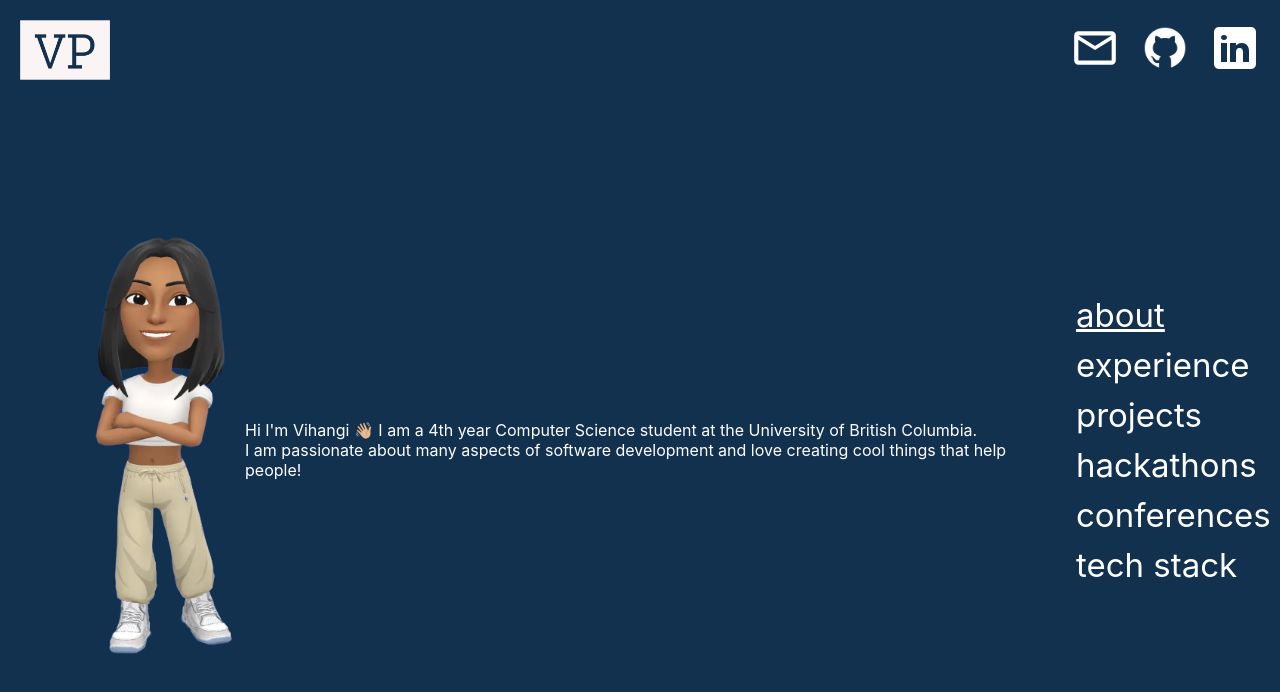
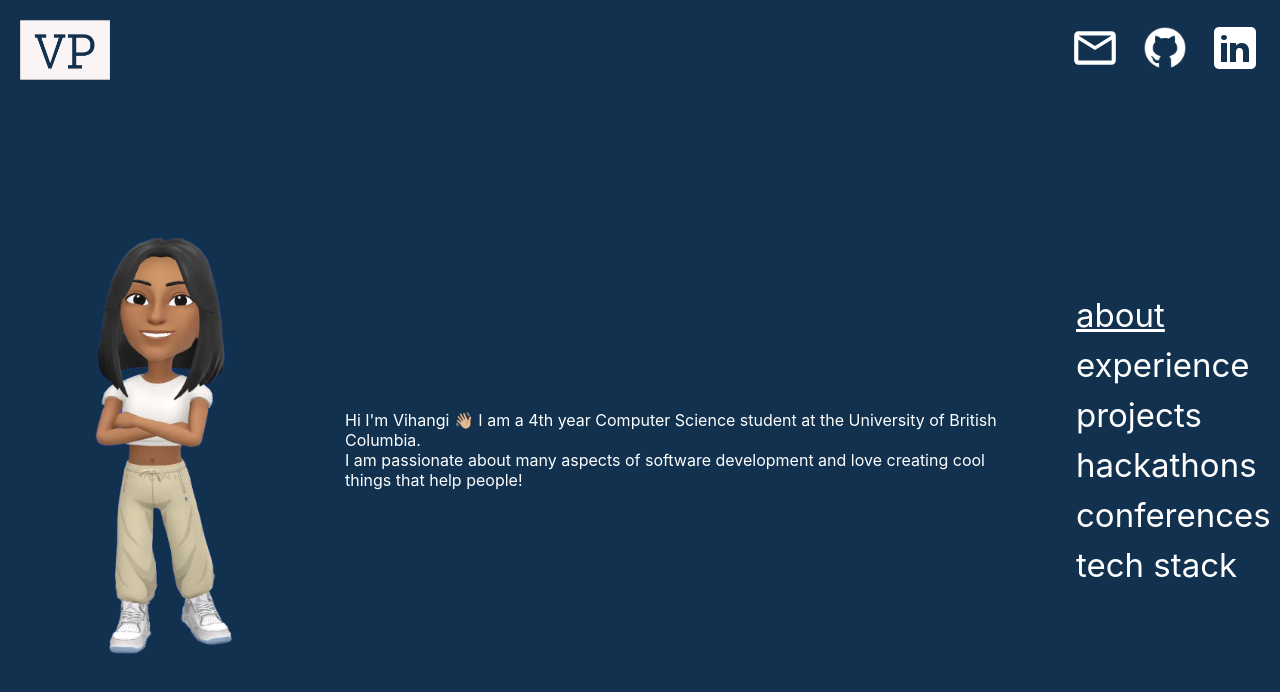
Before and after one commit to Vihangip/portfolio, a React (Create React App) app: page / in a window 1280 px wide. Shown: the top 692 px of the page. Built offline with nearby package versions, Linux system fonts and the light colour scheme.

Commit message:
added style changes

```diff
--- a/src/App.css
+++ b/src/App.css
@@ -76,7 +76,8 @@
   flex-direction: row;
   justify-content: center;
   align-items: center;
-  justify-content: space-between;
+  gap: 100px;
+
 }
 
 .bitmoji {
@@ -138,6 +139,7 @@
   justify-content: center;
   flex-direction: column;
   text-align: center;
+  font-size: 27px;
 }
 
 .matter-box {
```
